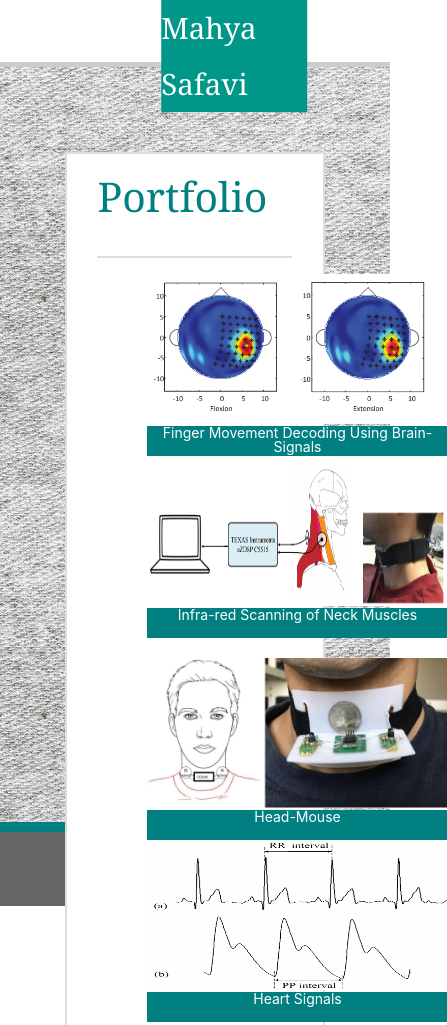
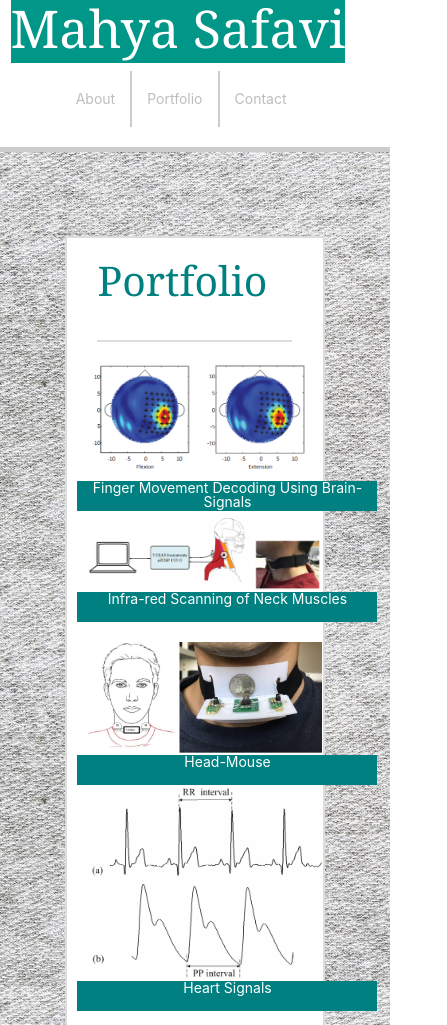
Before and after one commit to safavis/Materialize_Portfolio, a plain HTML site: page portfolio.html in a window 390 px wide. Shown: the top 1025 px of the page, 447 px wide, since content can reach past the window. Drawn offline with nearby package versions, Linux system fonts and the light colour scheme.

Commit message:
modication

```diff
--- a/assets/CSS/style.css
+++ b/assets/CSS/style.css
@@ -7,8 +7,9 @@
     margin: 0px 0px 0px 0px;
 }
 .title_name_left_margin{
-    margin-left: 10vw;
+    margin-left: 0vw;
     font-family: 'Georgia', Times , Times New Roman, serif;
+    font-size: 39pt;
 
 }
 .contact_right_margin{
@@ -25,6 +26,28 @@
     width: 100vw;
     height: 90vh;
 }
+@media only screen and (max-width: 640px)
+{.grey_container{
+    height: 180vh;}
+.navbar{
+    height: 15vh;
+}
+.title-name-left-margin{
+    margin-left: 0vw;
+    height: 30vh;
+    width:7vw;}
+.contact_right_margin{
+    margin-right: 20vw;
+}
+}
+@media only screen and (min-width: 640px) and (max-width: 760px)
+{
+    .title-name-left-margin{
+        margin-left: 5vw;
+        background-color: red;
+    }
+    }
+
 .white_page{
     background-color: white;
     margin-top: 10vh;
--- a/assets/CSS/style_portfolio.css
+++ b/assets/CSS/style_portfolio.css
@@ -13,3 +13,12 @@
 
 
 }
+@media only screen and (max-width: 600px)
+{
+.image_portfolio{
+    margin-left: 10px;
+}
+.button{
+    margin-left: 0px;
+}
+}
--- a/portfolio.html
+++ b/portfolio.html
@@ -14,8 +14,8 @@
                 <div class="col s12 l12 m12">
                     <nav class="no-shadows">
                         <div class="nav-wrapper white black-text">
-                <a href="#" class="brand-logo teal title_name_left_margin ">Mahya Safavi</a>
-                <ul id="nav-mobile" class="right hide-on-med-and-down">
+                        <a href="#" class=" teal title_name_left_margin ">Mahya Safavi</a>
+                        <ul id="nav-mobile" class="right ">
                             <li ><a href="index.html" class="grey-text text-lighten-1 right_border_line">About</a></li>
                             <li ><a href="portfolio.html" class="grey-text text-lighten-1 right_border_line">Portfolio</a></li>
                             <li><a href="contact.html" class="grey-text text-lighten-1 contact_right_margin">Contact</a></li>
@@ -32,23 +32,23 @@
                      </h3>
                    <div class="row">
                         <div class="col s12 l6 m6">
-                                <img src="./assets/image/ECOG.png" class="image_portfolio" alt="ECog">
+                                <img src="./assets/image/ECOG.png" class=" responsive-img image_portfolio" alt="ECog">
                                 <p class="button">Finger Movement Decoding Using Brain-Signals</p>
                         </div>
                         <div class="col s12 l6 m6">
-                                <img src="./assets/image/IR.png"class="image_portfolio" alt="IR">
+                                <img src="./assets/image/IR.png"class=" responsive-img image_portfolio" alt="IR">
                                 <p class="button">Infra-red Scanning of Neck Muscles</p>
                         </div>
 
                    </div>
                    <div class="row">
                         <div class="col s12 l6 m6">
-                                <img src="./assets/image/head_mouse.png"class="image_portfolio" alt="headmouse">
+                                <img src="./assets/image/head_mouse.png"class=" responsive-img image_portfolio" alt="headmouse">
                                 <p class="button">Head-Mouse</p>
 
                         </div>
                         <div class="col s12 l6 m6">
-                                <img src="./assets/image/ECG.png"class="image_portfolio" alt="ECG">
+                                <img src="./assets/image/ECG.png"class="responsive-img image_portfolio" alt="ECG">
                                 <p class="button">Heart Signals</p>
 
                         </div>
```
Also changed, not shown: contact.html (+2 -2 lines), index.html (+3 -3 lines). Lines whose indentation alone changed are shown as unchanged.
